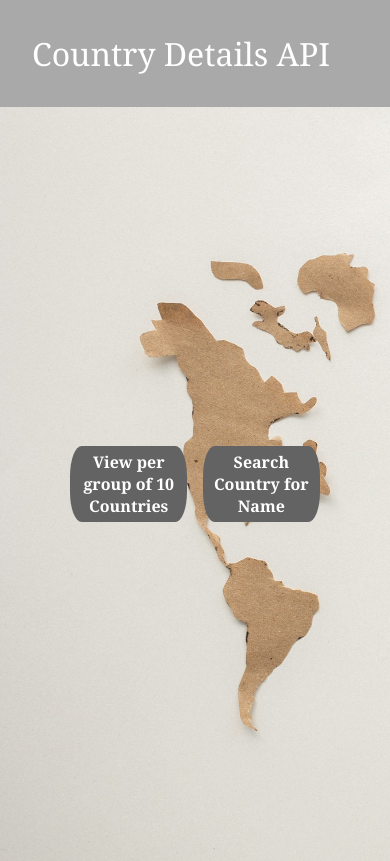
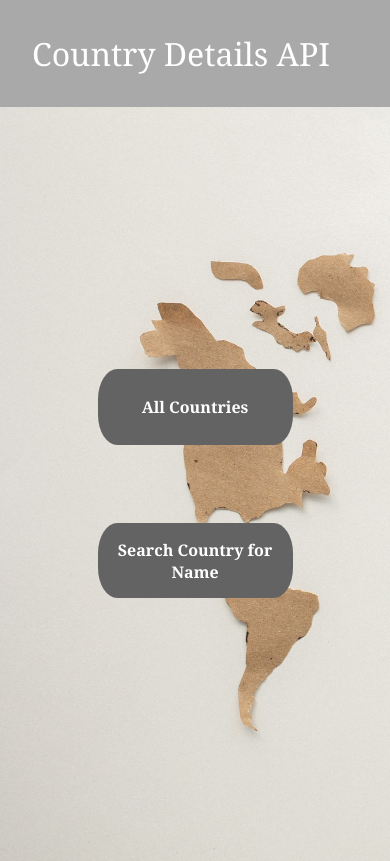
Before and after one commit to zulu776/countries, a React (Create React App) app: page / in a window 390 px wide. Built offline with nearby package versions, Linux system fonts and the light colour scheme.

Commit message:
Se arreglo media query en varias secciones del programa

```diff
--- a/src/css/Main/Main.css
+++ b/src/css/Main/Main.css
@@ -15,7 +15,7 @@
 }
 
 .main-button {
-    width: 30%;
+    width: 20%;
     height: 10%;
     margin-top: 15%;
     border: none;
@@ -32,5 +32,18 @@
     font-size: 1rem;
     font-weight: bold;
     color: white;
+}
+
+@media (max-width:500px) {
+
+    .main-div {
+        flex-direction: column;
+    }
+
+    .main-button {
+        width: 50%;
+        height: 10%;
+        margin: 10%;
+    }
 
 }
--- a/src/css/SearchCountry/MapsSearch.style.css
+++ b/src/css/SearchCountry/MapsSearch.style.css
@@ -21,3 +21,11 @@
     height: 60%;
     margin-top: 3%;
 }
+
+@media (max-width:500px) {
+
+    .maps-div2 {
+        width: 60%;
+    }
+
+}
--- a/src/css/SearchCountry/SearchingC.style.css
+++ b/src/css/SearchCountry/SearchingC.style.css
@@ -11,7 +11,7 @@ form {
 }
 
 .text-area {
-    width: 30%;
+    width: 31%;
     height: 10%;
     border: 3px solid darkgray;
     display: flex;
--- a/src/css/Weather/WeatherInfo.style.css
+++ b/src/css/Weather/WeatherInfo.style.css
@@ -40,6 +40,11 @@
 
 @media (max-width:500px) {
 
+    .weather-box {
+        width: 50%;
+        margin: 5%;
+    }
+
     .weather-title{
         font-size: 20px;
     }
--- a/src/views/Main.jsx
+++ b/src/views/Main.jsx
@@ -15,7 +15,7 @@ const Main = () => {
             <div className="main-div">
                 <button className="main-button">
                     <Link to="/GeneralView" className="main-link">
-                        View per group of 10 Countries
+                        All Countries
                     </ Link>
                 </button>
                 <button className="main-button">
--- a/src/views/Weather.jsx
+++ b/src/views/Weather.jsx
@@ -1,5 +1,5 @@
 import React, {useState,useEffect} from "react";
-import { useParams } from "react-router-dom";
+import { useParams, Link } from "react-router-dom";
 
 import Header from "../components/Header";
 import WeatherInfo from "../components/Weather/WeatherInfo"
@@ -46,6 +46,14 @@ const Weather = () => {
                 wind={weather.wind.speed}
                 />
                     )}
+                <div className="detail-div-div">
+                    <button className="back-general">
+                        <Link to="/GeneralView">10 Countries</Link>
+                    </button>
+                    <button className="back-search">
+                        <Link to="/SearchCountry">Search</Link>
+                    </button>
+                </div>
             </div>
         </>
     );
```
